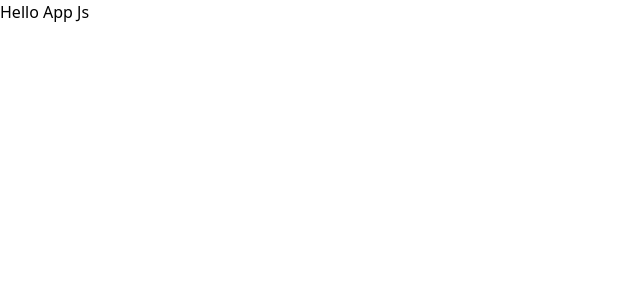
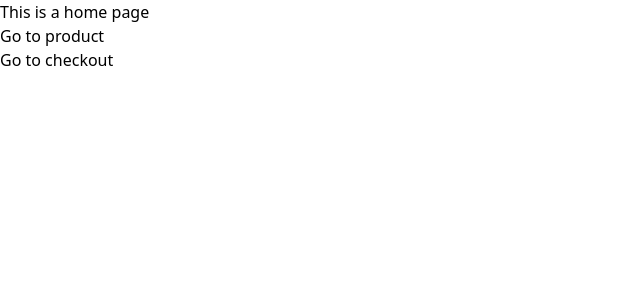
Before and after one commit to MateuszZaniewski/KokonkiCase, a React (Vite) app in the folder Kokonki/: page / in a window 1280 px wide. Shown: the top 300 px of the page, without its empty margins (0-640 px from the left). Built offline with nearby package versions, Linux system fonts and the light colour scheme; no server answers; the database is empty.

Commit message:
adding checkout logic

```diff
--- a/Kokonki/package.json
+++ b/Kokonki/package.json
@@ -19,8 +19,7 @@
     "react-dom": "^18.2.0",
     "react-paginate": "^8.2.0",
     "react-router-dom": "^6.21.3",
-    "sort-by": "^0.0.2",
-    "zustand": "^4.5.0"
+    "sort-by": "^1.2.0"
   },
   "devDependencies": {
     "@types/react": "^18.2.43",
--- a/Kokonki/src/App.jsx
+++ b/Kokonki/src/App.jsx
@@ -1,12 +1,13 @@
 import "./index.css";
-import { useContext } from "react";
-import { AppContext } from "./AppProvider";
+import { Link } from "react-router-dom";
 
 function App() {
-  const { product } = useContext(AppContext);
-
-  console.log(product);
-  return <div>Hello App Js</div>;
+  return (
+    <div>
+      <Link to="/">Home</Link>
+      <Link to="/product/Drops Nepal">Product</Link>
+    </div>
+  );
 }
 
 export default App;
--- a/Kokonki/src/AppProvider.jsx
+++ b/Kokonki/src/AppProvider.jsx
@@ -1,54 +1,7 @@
-import { createContext, useState, useEffect } from "react";
-import { supabase } from "./config/supabaseClient";
+import { createContext } from "react";
 
 export const AppContext = createContext();
 
 export const AppProvider = ({ children }) => {
-  const [productName, setProductName] = useState("Drops Nepal");
-  const [product, setProduct] = useState([]);
-  const [cart, setCart] = useState([]);
-  const [visibleQuickCart, setVisibleQuickCart] = useState(false);
-  const [quantity, setQuantity] = useState(1);
-  const [showAddedToCardModal, setShowAddedToCardModal] = useState(false);
-  const [visibleHamburgerMenu, setVisibleHamburgerMenu] = useState(false);
-
-  useEffect(() => {
-    const fetchData = async () => {
-      const { data, error } = await supabase
-        .from("resources")
-        .select()
-        .eq("name", productName);
-
-      if (error) {
-        console.log(error);
-      }
-      if (data) {
-        setProduct(data);
-      }
-    };
-    fetchData();
-  }, [productName]);
-
-  return (
-    <AppContext.Provider
-      value={{
-        product,
-        setProduct,
-        productName,
-        setProductName,
-        cart,
-        setCart,
-        visibleQuickCart,
-        setVisibleQuickCart,
-        quantity,
-        setQuantity,
-        showAddedToCardModal,
-        setShowAddedToCardModal,
-        visibleHamburgerMenu,
-        setVisibleHamburgerMenu,
-      }}
-    >
-      {children}
-    </AppContext.Provider>
-  );
+  return <div>{children}</div>;
 };
--- a/Kokonki/src/components/Boxes/Count.jsx
+++ b/Kokonki/src/components/Boxes/Count.jsx
@@ -1,7 +1,8 @@
-import { useState } from "react";
+import { AppContext } from "../../context/AppContext";
+import { useContext } from "react";
 
 export default function Count() {
-  const [quantity, setQuantity] = useState(1);
+  const { quantity, setQuantity } = useContext(AppContext);
   return (
     <div className="flex gap-1 py-8">
       <button
--- a/Kokonki/src/components/Navbar.jsx
+++ b/Kokonki/src/components/Navbar.jsx
@@ -25,7 +25,6 @@ export default function Navbar() {
   } = useContext(AppContext);
 
   const root = document.querySelector("#root");
-  console.log(root);
 
   useEffect(() => {
     if (visibleHamburgerMenu) {
@@ -125,7 +124,7 @@ export default function Navbar() {
         </div>
         {/* Logo section */}
         <div className="w-full flex justify-center">
-          <Link to="/home">
+          <Link to="/">
             <img src={logo} className="lg:w-[20rem] w-48 lg:h-auto" />
           </Link>
         </div>
--- a/Kokonki/src/components/ProductImages.jsx
+++ b/Kokonki/src/components/ProductImages.jsx
@@ -1,10 +1,12 @@
 import { useEffect, useState } from "react";
+import { useParams } from "react-router-dom";
 import { AppContext } from "../context/AppContext";
 import { useContext } from "react";
 
 export default function ProductImages() {
   const { product } = useContext(AppContext);
   const [activeImage, setActiveImage] = useState(null);
+  const { name } = useParams();
 
   // Sets active first image from pool if theres none sets already
   useEffect(() => {
@@ -58,7 +60,7 @@ export default function ProductImages() {
   } else {
     return (
       <div className="text-center">
-        <h1>We are sorry, but we cannot find this product</h1>
+        <h1>We are sorry, but {name} can not be found ;( </h1>
       </div>
     );
   }
--- a/Kokonki/src/components/ProductVariants.jsx
+++ b/Kokonki/src/components/ProductVariants.jsx
@@ -11,13 +11,16 @@ import CtaButton from "./Boxes/CtaButton";
 import { useState } from "react";
 import { AppContext } from "../context/AppContext";
 import { useContext } from "react";
+import { useCartStore } from "../store/store";
 
 export default function ProductVariants() {
-  const { product, cart, setCart, setShowAddedToCardModal } =
+  const { product, quantity, cart, setCart, setShowAddedToCardModal } =
     useContext(AppContext);
   const [favourite, setFavourite] = useState(false);
+  const addItemToCart = useCartStore((state) => state.addToCart);
 
-  const addToCart = (product) => {
+  const addToCart = (product, quantity) => {
+    addItemToCart(product.name, quantity);
     const existingProductIndex = cart.findIndex(
       (item) => item.product.id === product.id
     );
@@ -30,7 +33,6 @@ export default function ProductVariants() {
       setShowAddedToCardModal(true);
       setCart([...cart, { product, count: 1 }]);
     }
-    console.log(cart);
   };
 
   if (product && product.length > 0) {
@@ -58,7 +60,7 @@ export default function ProductVariants() {
           />
           <ProductColors colors={product[0].colors} />
           <Count />
-          <div onClick={() => addToCart(product[0])}>
+          <div onClick={() => addToCart(product[0], quantity)}>
             <CtaButton
               text="Dodaj do koszyka"
               background="bg-[#2A4746]"
@@ -98,7 +100,7 @@ export default function ProductVariants() {
           />
           <ProductColors colors={product[0].colors} />
           <Count />
-          <div className="" onClick={() => addToCart(product[0])}>
+          <div className="" onClick={() => addToCart(product[0], quantity)}>
             <CtaButton
               text="Dodaj do koszyka"
               background="bg-[#2A4746]"
--- a/Kokonki/src/main.jsx
+++ b/Kokonki/src/main.jsx
@@ -1,7 +1,6 @@
 import React from "react";
 import { RouterProvider, createBrowserRouter } from "react-router-dom";
 import { createRoot } from "react-dom/client";
-import App from "./App";
 import { AppProvider } from "./AppProvider";
 import HomePage from "./pages/HomePage";
 import ProductPage from "./pages/ProductPage";
@@ -11,10 +10,6 @@ import "./index.css";
 const router = createBrowserRouter([
   {
     path: "/",
-    element: <App />,
-  },
-  {
-    path: "/home",
     element: <HomePage />,
   },
   {
--- a/Kokonki/src/pages/CheckoutPage.jsx
+++ b/Kokonki/src/pages/CheckoutPage.jsx
@@ -1,9 +1,20 @@
-import { useContext } from "react";
-import { AppContext } from "../AppProvider";
+import { Link } from "react-router-dom";
+import { useCartStore } from "../store/store";
 export default function CheckoutPage() {
-  const { product } = useContext(AppContext);
+  const cart = useCartStore((state) => state.cart);
+  console.log(cart);
+  return (
+    <div>
+      <Link to="/">Home</Link>
 
-  console.log(product);
-
-  return <div>Not product</div>;
+      {cart.map((item) => {
+        return (
+          <div key={item}>
+            <span>{item.name} </span>
+            <span>{item.quantity}</span>
+          </div>
+        );
+      })}
+    </div>
+  );
 }
--- a/Kokonki/src/pages/HomePage.jsx
+++ b/Kokonki/src/pages/HomePage.jsx
@@ -1,10 +1,7 @@
 import { Link } from "react-router-dom";
-import { useVisibilityStore } from "../store/store";
 import "../index.css";
 
 export default function HomePage() {
-  const visi = useVisibilityStore((state) => state.visiblePage);
-  const setVisi = useVisibilityStore((state) => state.setVisiblePage);
   return (
     <div>
       <h1>This is a home page</h1>
@@ -12,14 +9,6 @@ export default function HomePage() {
         <Link to="/product/Drops Nepal">Go to product</Link>
         <Link to="/checkout">Go to checkout</Link>
       </div>
-      {visi}
-
-      <button
-        onClick={() => setVisi(5)}
-        className="px-2 py-1 border border-green"
-      >
-        Add 5
-      </button>
     </div>
   );
 }
--- a/Kokonki/src/pages/ProductPage.jsx
+++ b/Kokonki/src/pages/ProductPage.jsx
@@ -21,8 +21,6 @@ export default function ProductPage() {
   const [showAddedToCardModal, setShowAddedToCardModal] = useState(false);
   const [visibleHamburgerMenu, setVisibleHamburgerMenu] = useState(false);
 
-  console.log(quantity);
-
   useEffect(() => {
     const fetchData = async () => {
       const { data, error } = await supabase
@@ -34,6 +32,7 @@ export default function ProductPage() {
         console.log(error);
       }
       if (data) {
+        console.log(data);
         setProduct(data);
       }
     };
--- a/Kokonki/src/store/store.js
+++ b/Kokonki/src/store/store.js
@@ -1,27 +1,30 @@
 import { create } from "zustand";
 
-// const { name } = useParams();
-// const [productName, setProductName] = useState(name);
-// const [product, setProduct] = useState([]);
-// const [visiblePage, setVisiblePage] = useState(1);
-// const [cart, setCart] = useState([]);
-// const [visibleQuickCart, setVisibleQuickCart] = useState(false);
-// const [quantity, setQuantity] = useState(1);
-// const [showAddedToCardModal, setShowAddedToCardModal] = useState(false);
-// const [visibleHamburgerMenu, setVisibleHamburgerMenu] = useState(false);
-
 export const useCartStore = create((set) => ({
-  bears: 0,
-  increasePopulation: () => set((state) => ({ bears: state.bears + 1 })),
-  removeAllBears: () => set({ bears: 0 }),
+  cart: [],
+  addToCart: (item, quantity) =>
+    set((state) => {
+      const existingItemIndex = state.cart.findIndex(
+        (cartItem) => cartItem.name === item
+      );
+      if (existingItemIndex !== -1) {
+        const updatedCart = [...state.cart];
+        updatedCart[existingItemIndex].quantity += quantity;
+        return { cart: updatedCart };
+      } else {
+        return { cart: [...state.cart, { name: item, quantity: quantity }] };
+      }
+    }),
 }));
 
 export const useProductStore = create((set) => ({
-  product: 1,
+  productName: "",
+  changeProductName: (name) =>
+    set((state) => ({ productName: (state.productName = name) })),
 }));
 
 export const useVisibilityStore = create((set) => ({
   visiblePage: 1,
-  setVisiblePage: (newValue) =>
+  changeVisiblePage: (newValue) =>
     set((state) => ({ visiblePage: (state.visiblePage = newValue) })),
 }));
```
Also changed, not shown: 1 other file (tests, documents, lock files or other folders).
